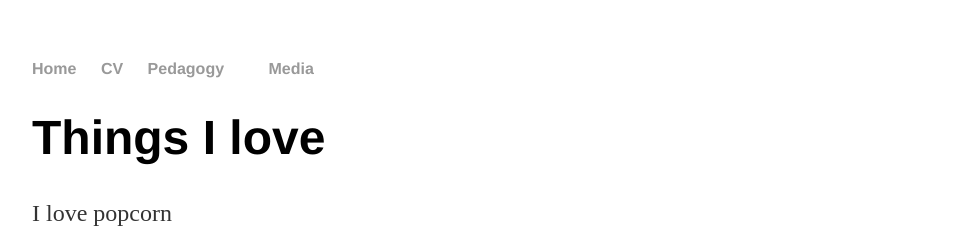
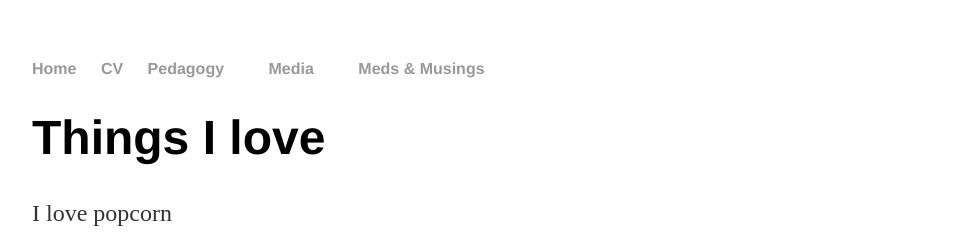
Before and after one commit to willaliburd/willaliburd.github.io, a Jekyll site: the page built from about/index.html, in a window 1280 px wide. Shown: the top 252 px of the page, without its empty margins (160-1119 px from the left). Built offline with Jekyll 4.4.1, drawn with Linux system fonts in a browser that asks for light colours.

Commit message:
Update default.html
Adding page for daily meditations

```diff
--- a/_layouts/default.html
+++ b/_layouts/default.html
@@ -12,6 +12,7 @@
 	        		<li><a href="/cv">CV</a></li>
 				<li><a href="/teach">Pedagogy</a><li>
 				<li><a href="/service">Media</a><li>
+				<li><a href="/Meds">Meds & Musings</a><li>
 
 	    		</ul>
 			</nav>
```
